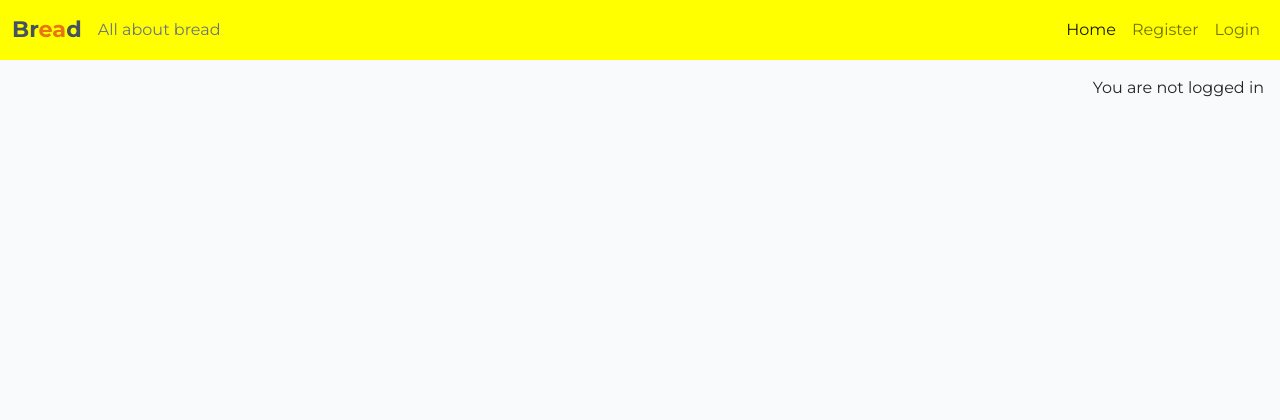
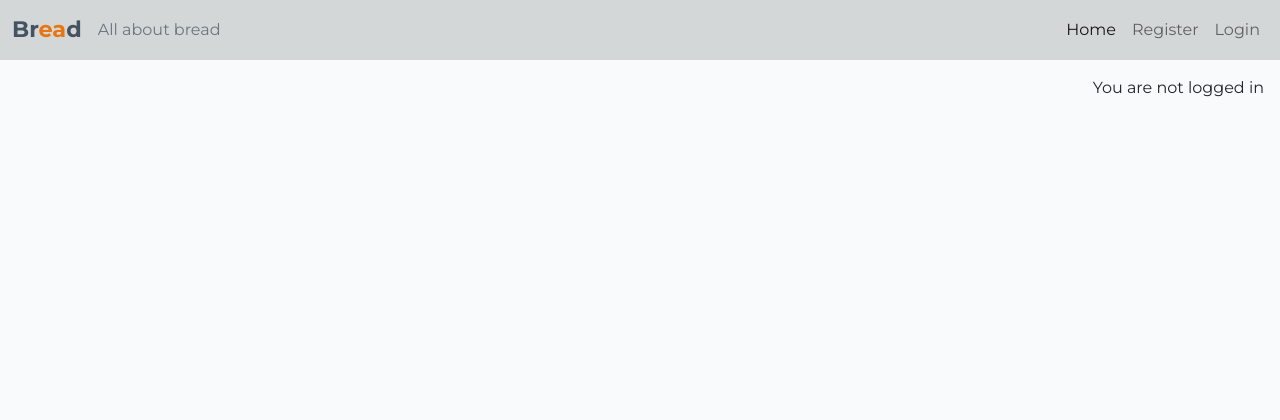
Before and after one commit to Judit3/blog-with-django, a Django app: page / in a window 1280 px wide. Shown: the top 420 px of the page. Run offline with Django 4.2, Linux system fonts and the light colour scheme; data that the repository does not hold is empty; some libraries are stand-ins or nearby versions.

Commit message:
Revert temporary change to navbar colour

```diff
--- a/static/css/style.css
+++ b/static/css/style.css
@@ -5,8 +5,7 @@ body {
 }
 
 .navbar {
-    /* background-color: #d3d7d7; */
-    background-color: yellow;
+    background-color: #d3d7d7;
 }
 
 .brand {
```
